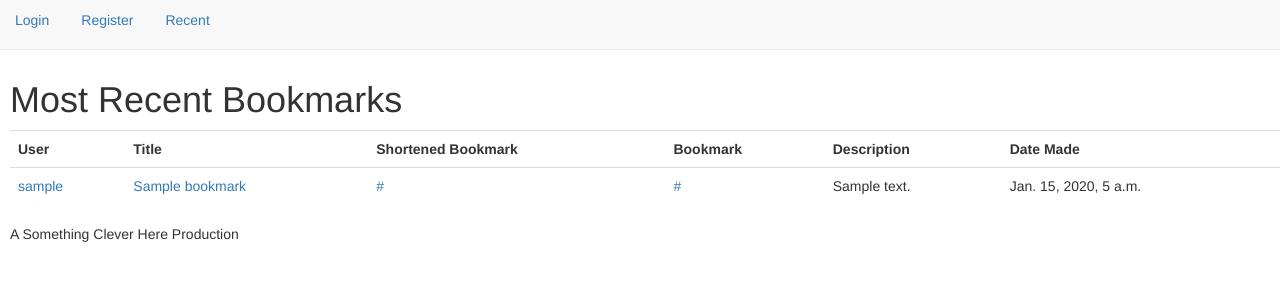
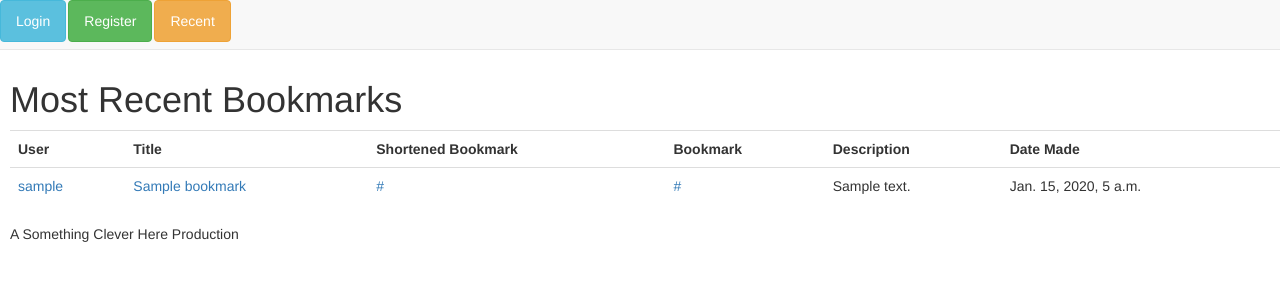
Before and after one commit to Shea-Wolfe/urly-bird, a Django app: page /recent in a window 1280 px wide. Shown: the top 300 px of the page. Run offline with Django 3.2, Linux system fonts and the light colour scheme; tables that the repository leaves empty hold one stand-in row (values such as "Sample post"); some libraries are stand-ins or nearby versions.

Commit message:
added buttons with color to page when not logged in

```diff
--- a/urlybird/templates/urlybird/base.html
+++ b/urlybird/templates/urlybird/base.html
@@ -7,7 +7,7 @@
 <head lang="en">
   <meta charset="UTF-8">
   <meta name="viewport" content="width=device-width, initial-scale=1">
-  <title>Crisco URL Shortener</title>
+  <title>Crisko URL Shortener</title>
   {% bootstrap_css %}
  {% bootstrap_javascript %}
  {% bootstrap_messages %}
@@ -27,9 +27,9 @@
     <li><span class="btn btn-default">Signed in as {{user.username}} </span></li>
 
     {% else %}
-      <li><a href="{% url 'login' %}">Login</a></li>
-      <li><a href="{% url 'register_user' %}">Register</a></li>
-      <li><a href="{% url 'recent' %}">Recent</a></li>
+      <li><a href="{% url 'login' %}" class="btn btn-info">Login</a></li>
+      <li><a href="{% url 'register_user' %}" class="btn btn-success">Register</a></li>
+      <li><a href="{% url 'recent' %}" class="btn btn-warning">Recent</a></li>
   {% endif %}
     </ul>
   </nav>
```
